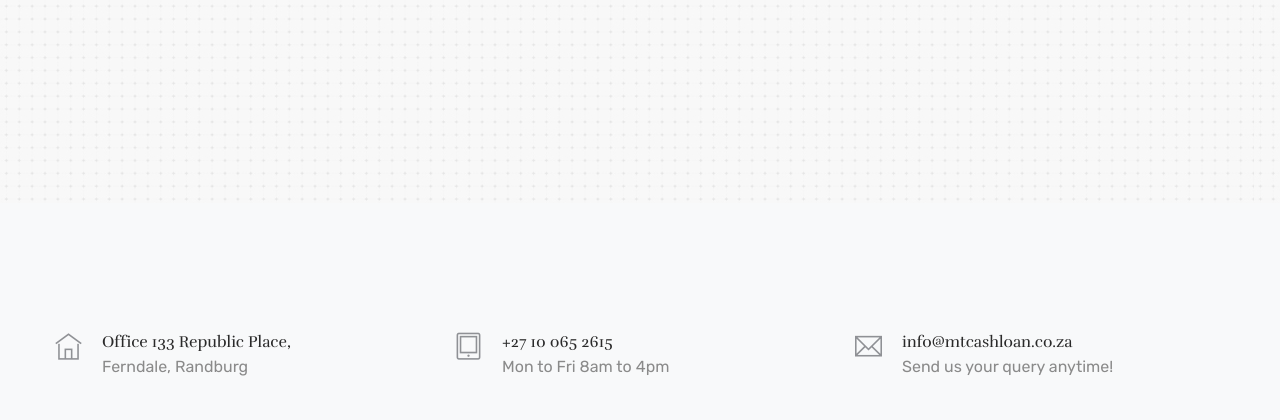
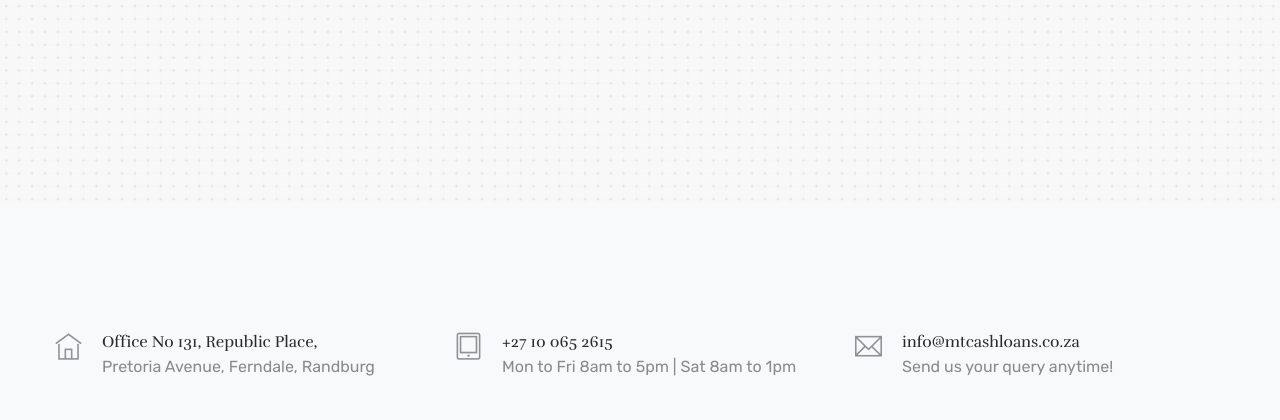
Before and after one commit to manxmedia/mtcashloans.app, a plain HTML site: page contact.html in a window 1280 px wide. Shown: the part 357-777 px from the top of the page. Drawn offline with Linux system fonts and the light colour scheme; grey boxes are pictures that could not be loaded.

Commit message:
Website V5 Updated

```diff
--- a/contact.html
+++ b/contact.html
@@ -4,7 +4,7 @@
 <head>
     <meta charset="utf-8">
     <meta http-equiv="x-ua-compatible" content="ie=edge">
-    <title>Mt Cachloan | Contact Us</title>
+    <title>Mt Cachloans | Contact Us</title>
     <meta name="description" content="">
     <meta name="viewport" content="width=device-width, initial-scale=1">
     <link rel="shortcut icon" type="image/x-icon" href="assets/img/favicon.ico">
@@ -104,21 +104,21 @@
 			       <div class="media contact-info col-lg-4">
                     <span class="contact-info__icon"><i class="ti-home"></i></span>
                    <div class="media-body">
-                                <h3>Office 133 Republic Place,</h3>
-                                <p>Ferndale, Randburg</p>
+                                <h3>Office No 131, Republic Place,</h3>
+                                <p>Pretoria Avenue, Ferndale, Randburg</p>
                           </div>
                    </div>
                    <div class="media contact-info col-lg-4">
                             <span class="contact-info__icon"><i class="ti-tablet"></i></span>
                             <div class="media-body">
                                 <h3>+27 10 065 2615</h3>
-                                <p>Mon to Fri 8am to 4pm</p>
+                                <p>Mon to Fri 8am to 5pm | Sat 8am to 1pm </p>
                             </div>
                         </div>
                    <div class="media contact-info col-lg-4">
                             <span class="contact-info__icon"><i class="ti-email"></i></span>
                             <div class="media-body">
-                                <h3>info@mtcashloan.co.za</h3>
+                                <h3>info@mtcashloans.co.za</h3>
                                 <p>Send us your query anytime!</p>
                             </div>
                         </div>
@@ -178,8 +178,8 @@
                                     <ul>
                                       <li><a href="tel:+27100652615"><i class="fa fa-phone-square fa-phone"> </i> +27 10 065 2615</a></li>
 										<li><a href="https://api.whatsapp.com/send/?phone=27696169929&text=Hi+I+have+an+inquiry%2C+please+help" target="_blank"><i class="fab fa-whatsapp"></i> +27 69 616 9929</a></li>
-                                        <li><a href="mailto:info@mtcashloan.co.za"><i class="fab fa-telegram-plane"> </i> info@mtcashloan.co.za</a></li>
-                                        <li><a href="https://maps.app.goo.gl/539cN1XxMmdC5wmq5" target="_blank"><i  class="fa fa-address-book"></i> Office 133, 469 Republic Place, Ferndale, Randburg</a></li>
+                                        <li><a href="mailto:info@mtcashloans.co.za"><i class="fab fa-telegram-plane"> </i> info@mtcashloans.co.za</a></li>
+                                        <li><a href="https://maps.app.goo.gl/539cN1XxMmdC5wmq5" target="_blank"><i  class="fa fa-address-book"></i> Office No 131, Republic Place, Pretoria Avenue, Ferndale, Randburg</a></li>
                                     </ul>
                                 </div>
                             </div>
```
Also changed, not shown: about.html (+3 -3 lines), apply.html (+3 -3 lines), index.html (+3 -3 lines), services.html (+3 -3 lines), assets/img/gallery/about1.png, assets/img/logo/logo.png, assets/img/logo/logo2_footer.png, 6 other files.
